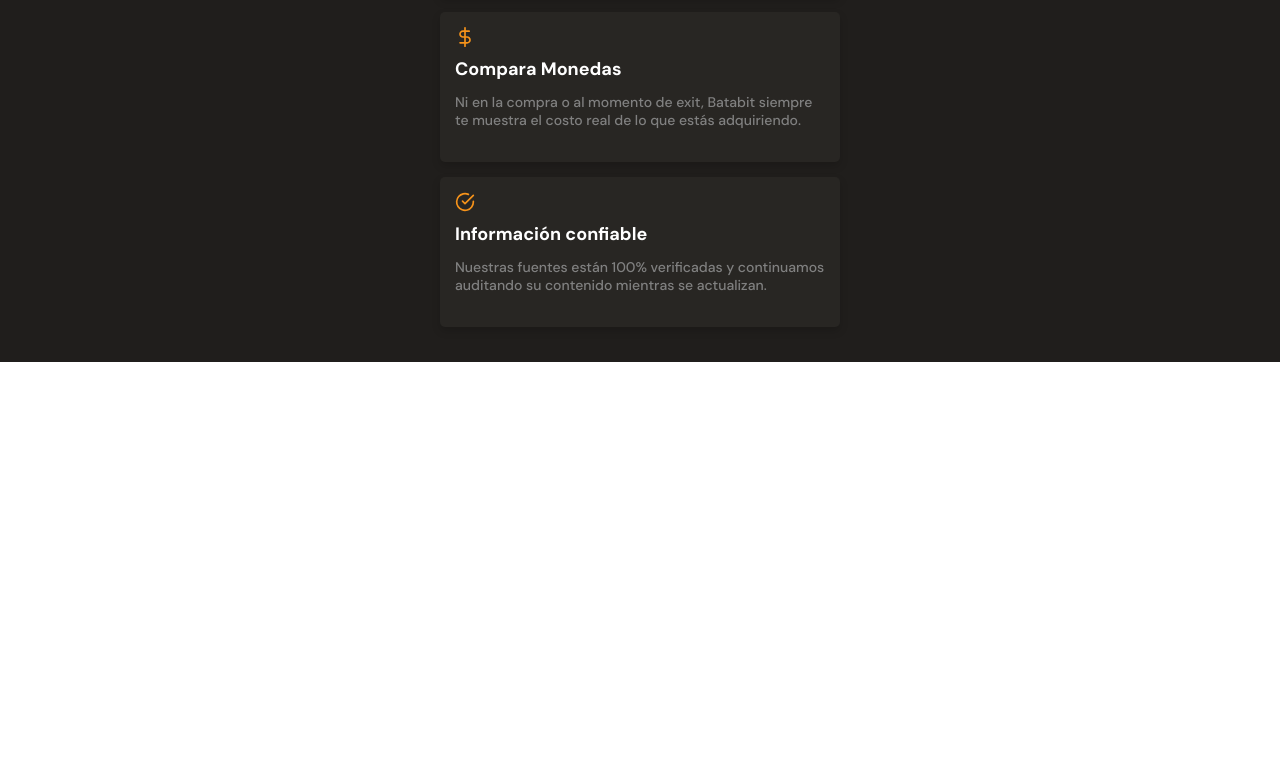
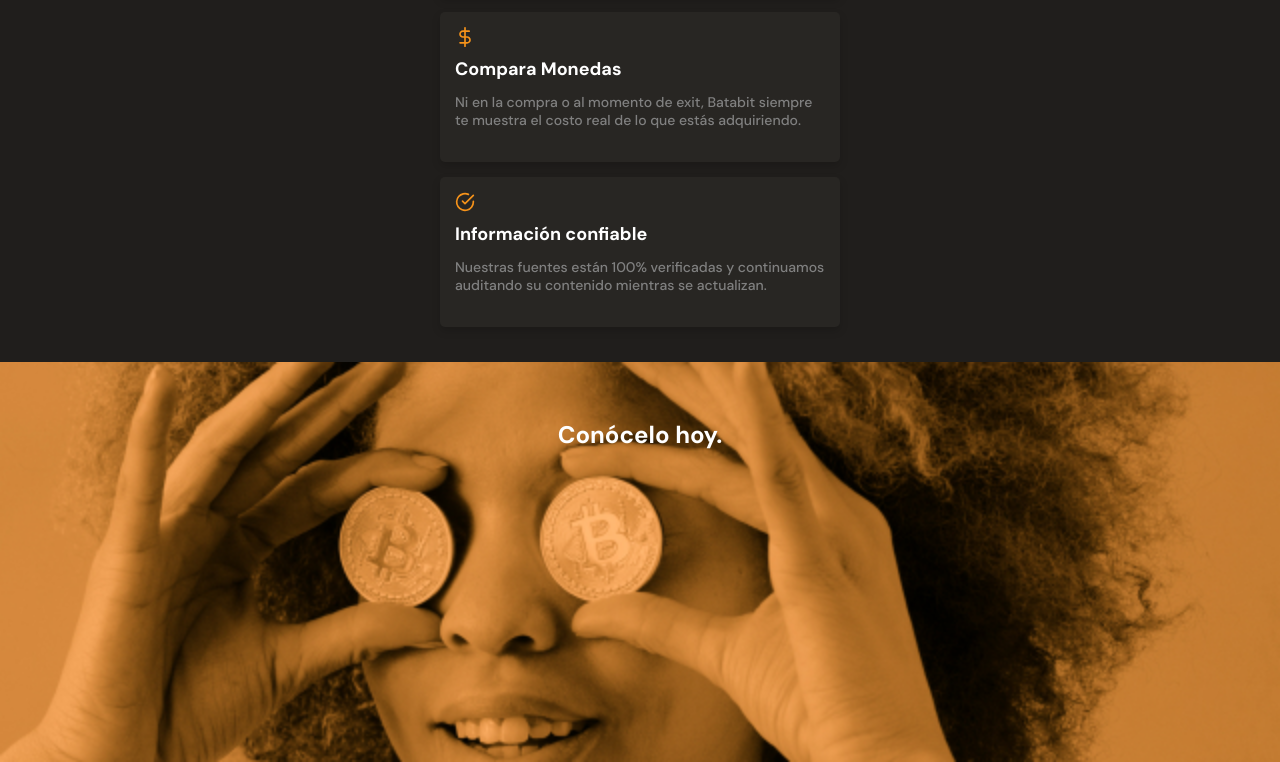
Before and after one commit to msardissino/CursoMobilFirst, a plain HTML site: page index.html in a window 1280 px wide. Shown: the part 1988-2750 px from the top of the page. Before the commit the page ends 2350 px from the top, so only its background shows below. Drawn offline with Linux system fonts and the light colour scheme.

Commit message:
seccion imagen Bitcoin

```diff
--- a/assets/css/styles.css
+++ b/assets/css/styles.css
@@ -269,7 +269,7 @@
     width: 90%;
     min-width: 288px;
     max-width: 400px;
-    height: 150px;
+    min-height: 150px;
     margin: 15px auto;
     padding: 15px;
     background-color: var(--black);
@@ -310,3 +310,20 @@
     line-height: 1.8rem;
     color: #808080;
 }
+.bitcoin-img-container{
+    width: 100%;
+    min-width: 320px;
+    height: 50vh;
+    background-image: url('../img/bitcoinbaby2x.jpg');
+    background-position: center;
+    background-size: cover;
+    background-repeat: no-repeat;
+    text-align: center;
+}
+.bitcoin-img-container h2{
+    padding-top: 60px;
+    font-size: 2.4rem;
+    font-weight: bold;
+    line-height: 2.6rem;
+    color: var(--just-white);
+}
--- a/index.html
+++ b/index.html
@@ -111,7 +111,9 @@
                 </article>
             </section>
         </section>
-        <section></section>
+        <section class="bitcoin-img-container">
+            <h2>Conócelo hoy.</h2>
+        </section>
         <section></section>
     </main>
     <footer>
```
